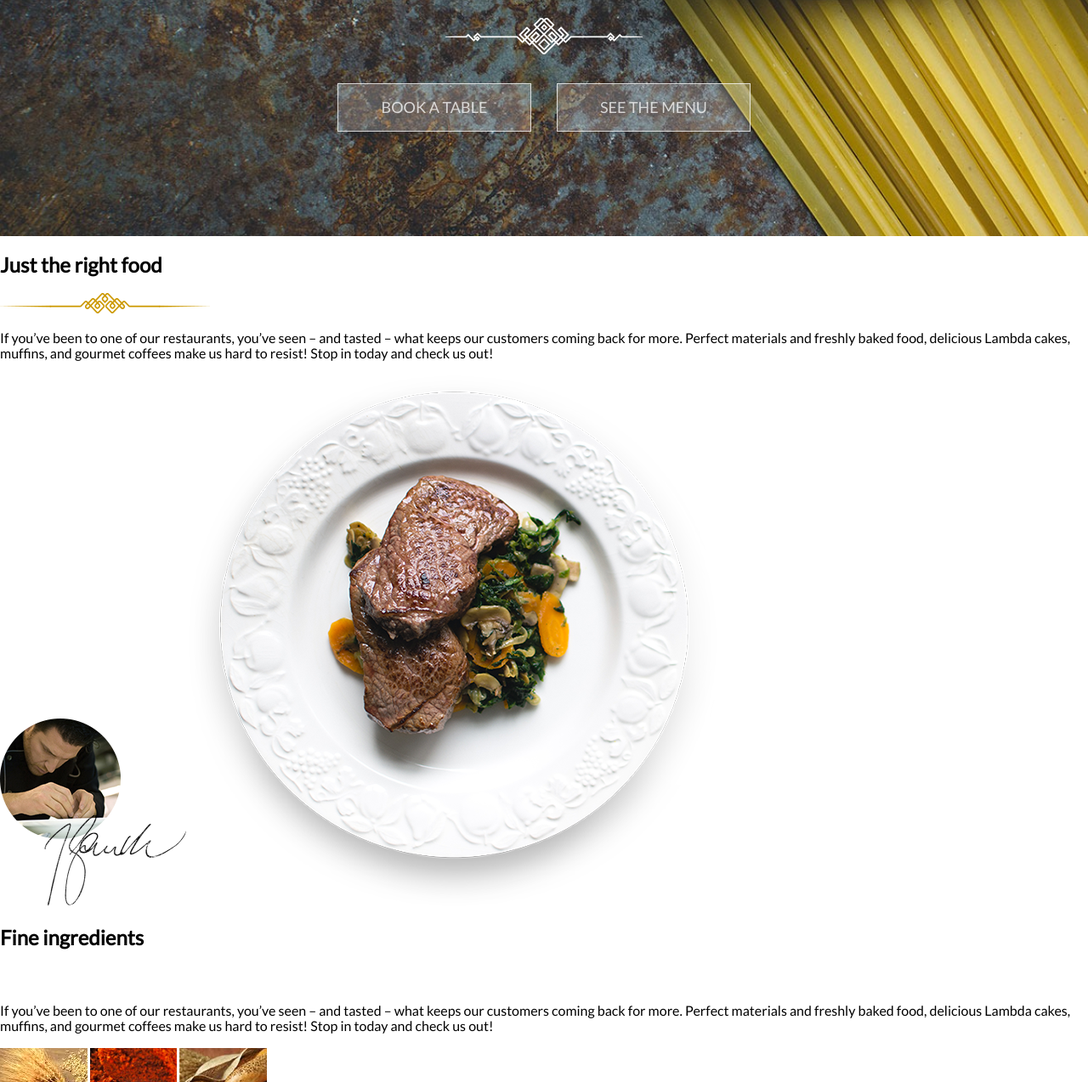
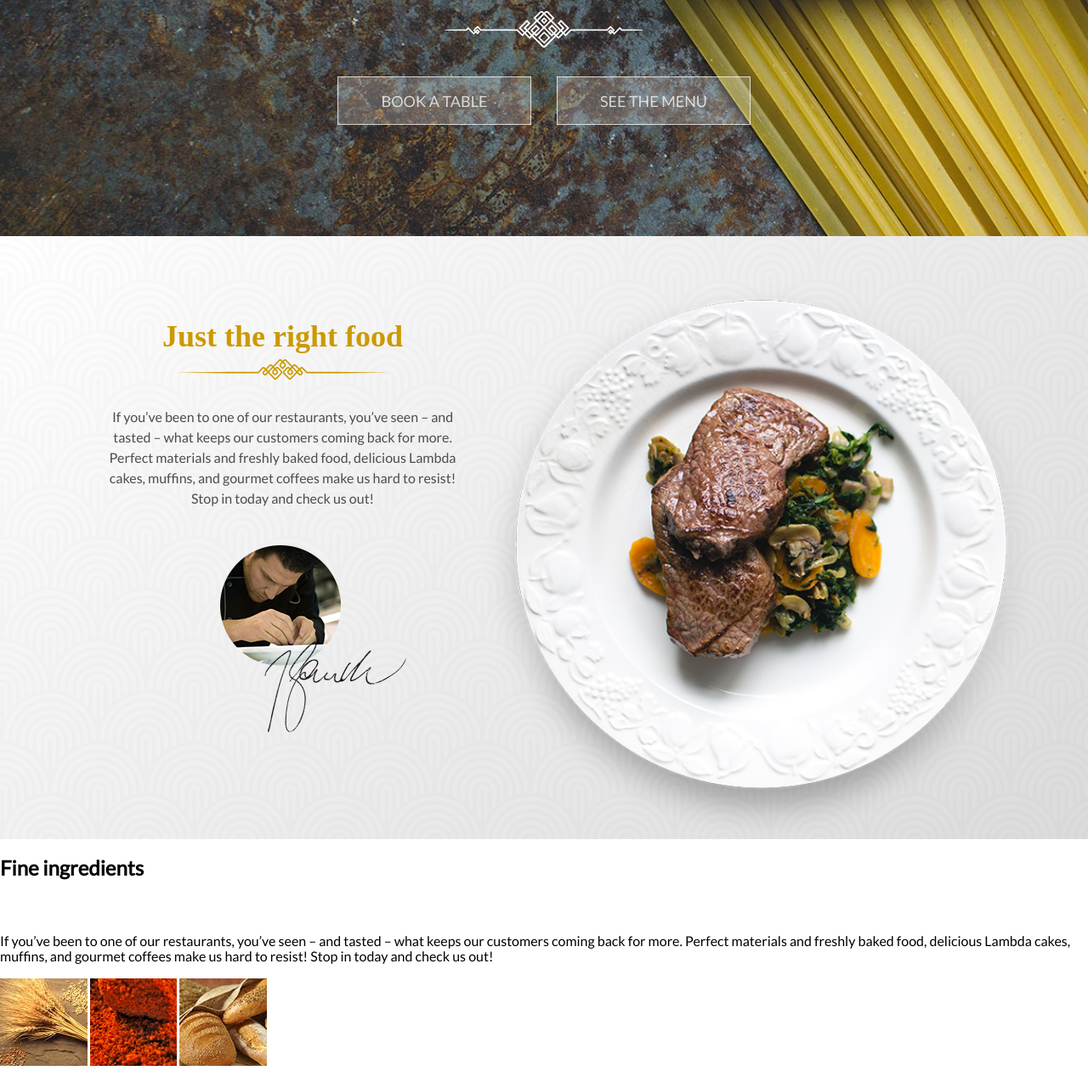
Before and after one commit to IlliaOkhrimenko/Lambda_wordpress, a website: page src/index.html in a window 1280 px wide. Shown: the part 522-1796 px from the top of the page at 85% size. Drawn offline with Linux system fonts and the light colour scheme.

Commit message:
Added styling to section 'About'

```diff
--- a/src/css/style.css
+++ b/src/css/style.css
@@ -19,6 +19,7 @@ header {
     display: flex;
     align-items: center;
     padding: 0 10%;
+    background: linear-gradient(rgba(0, 0, 0, 0.7), rgba(255, 255, 255, 0));
 }
 
 .logo {
@@ -34,7 +35,7 @@ header {
     margin-left: auto;
 }
 
-.menu_list {
+.menu_list, .social_icons {
     display: flex;
     align-items: center;
     height: 100%;
@@ -50,6 +51,15 @@ header {
 .menu_item a {
     font-size: 21px;
     text-decoration: none;
+}
+
+.social_icons{
+    width: 81px;
+    justify-content: space-between;
+}
+
+.social_icons a {
+    color: #dab33e;
 }
 
 /* section home */
@@ -106,3 +116,55 @@ header {
     border-color: rgb(0, 0, 0);
     background-color: rgba(0, 0, 0, 0.702);
 }
+
+/* section about */
+.section_title {
+    font-family: 'YesevaOne';
+    text-align: center;
+    font-size: 36px;
+    line-height: 0.67;
+    display: flex;
+    flex-direction: column;
+    align-items: center;
+    margin: 51px 0 32px;
+    color: #cc9900;
+}
+.section_title::after {
+    content: url(../image/Divider_yellow.png);
+    margin-top: 15px;
+}
+
+.about {
+    padding: 55px 10% 0;
+    display: flex;
+    height: 710px;
+    background: linear-gradient(317deg, rgba(1, 1, 1, 0.14), rgba(255, 255, 255, 0.14)), url(../image/pattern_2.png);
+    background-size: cover;
+    background-repeat: no-repeat;
+    justify-content: space-between;
+}
+
+.about_content {
+    display: flex;
+    flex-direction: column;
+    align-items: center;
+}
+
+.about_description {
+    width: 409px;
+    height: 111px;
+    text-align: center;
+    font-size: 16px;
+    line-height: 1.5;
+    color: #4c4c4c;
+    margin: 0 0 52px;
+}
+
+.about_content img {
+    margin-left: 131px;
+    align-self: flex-start;
+}
+
+.about_image {
+    padding-left: 31px;
+}
--- a/src/index.html
+++ b/src/index.html
@@ -8,6 +8,7 @@
         <title>Lambda</title>
         <link href="https://fonts.googleapis.com/css?family=Yeseva+One" rel="stylesheet">
         <link href="https://fonts.googleapis.com/css?family=Lato" rel="stylesheet">
+        <link rel="stylesheet" href="https://cdnjs.cloudflare.com/ajax/libs/font-awesome/4.7.0/css/font-awesome.min.css">
         <link rel="stylesheet" href="./css/style.css" type="text/css">
         <link rel="stylesheet" href="./css/normalize.css" type="text/css">
     </head>
@@ -37,11 +38,11 @@
                             <li class="menu_item">
                                 <a href="#">Reservations</a>
                             </li>
-                            <li class="menu_item social_icons">
-                                <ul>
-                                    <li><a href="">twitter-icon</a></li>
-                                    <li><a href="">youtube-icon</a></li>
-                                    <li><a href="">facebook-icon</a></li>
+                            <li class="menu_item">
+                                <ul class="social_icons">
+                                    <li><a href="#"><i class="fa fa-twitter"></i></a></li>
+                                    <li><a href="#"><i class="fa fa-youtube"></i></a></li>
+                                    <li><a href="#"><i class="fa fa-facebook"></i></a></li>
                                 </ul>
                             </li>
                         </ul>
@@ -49,7 +50,7 @@
             </header>
 
             <section class="home">
-                <h2 class="home_title">the right ingredients for the right food</h2>
+                <h1 class="home_title">the right ingredients for the right food</h2>
                 <img class="home_divider" src="./image/Decoration_main.png" alt="">
                 <ul class="buttons_wrapper">
                     <li><a href="#" class="home_button">book a table</a></li>
@@ -58,11 +59,12 @@
             </section>
 
         <section class="about">
-            <h2>Just the right food</h2>
-            <img class="divider" src="./image/Divider_yellow.png" alt="">
-            <p class="description">If you’ve been to one of our restaurants, you’ve seen – and tasted – what keeps our customers coming back for more. Perfect materials and freshly baked food, delicious Lambda cakes,  muffins, and gourmet coffees make us hard to resist! Stop in today and check us out!</p>
-            <img src="./image/sign.png" alt="chef sign">
-            <img src="./image/dish.png" alt="dish example">
+            <div class="about_content">
+                <h2 class="section_title">Just the right food</h2>
+                <p class="about_description">If you’ve been to one of our restaurants, you’ve seen – and tasted – what keeps our customers coming back for more. Perfect materials and freshly baked food, delicious Lambda cakes,  muffins, and gourmet coffees make us hard to resist!<br>Stop in today and check us out!</p>
+                <img src="./image/sign.png" alt="chef sign">
+            </div>
+            <img class="about_image" src="./image/dish.png" alt="dish example">
         </section>
 
         <section class="ingredients">
```
